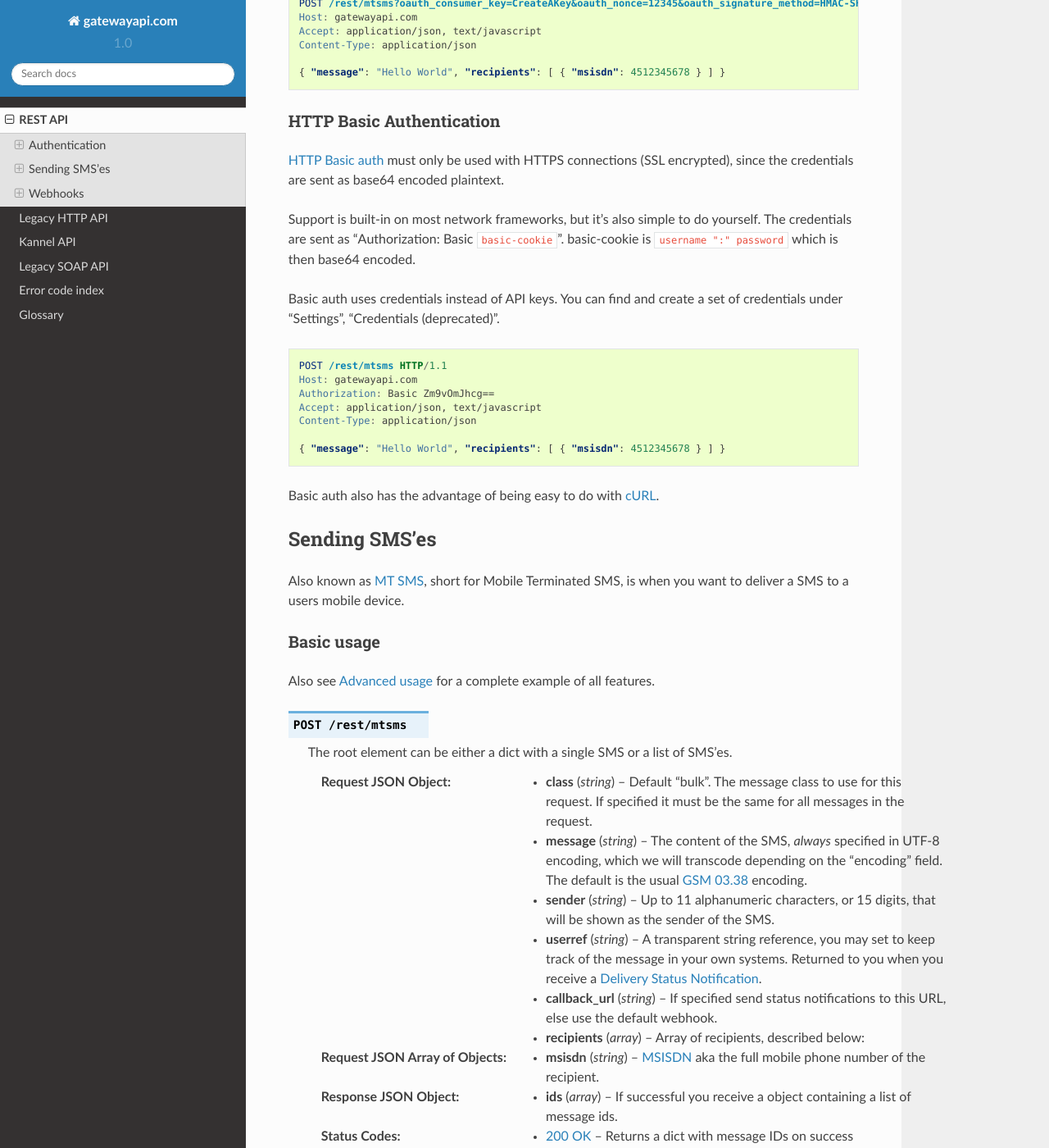
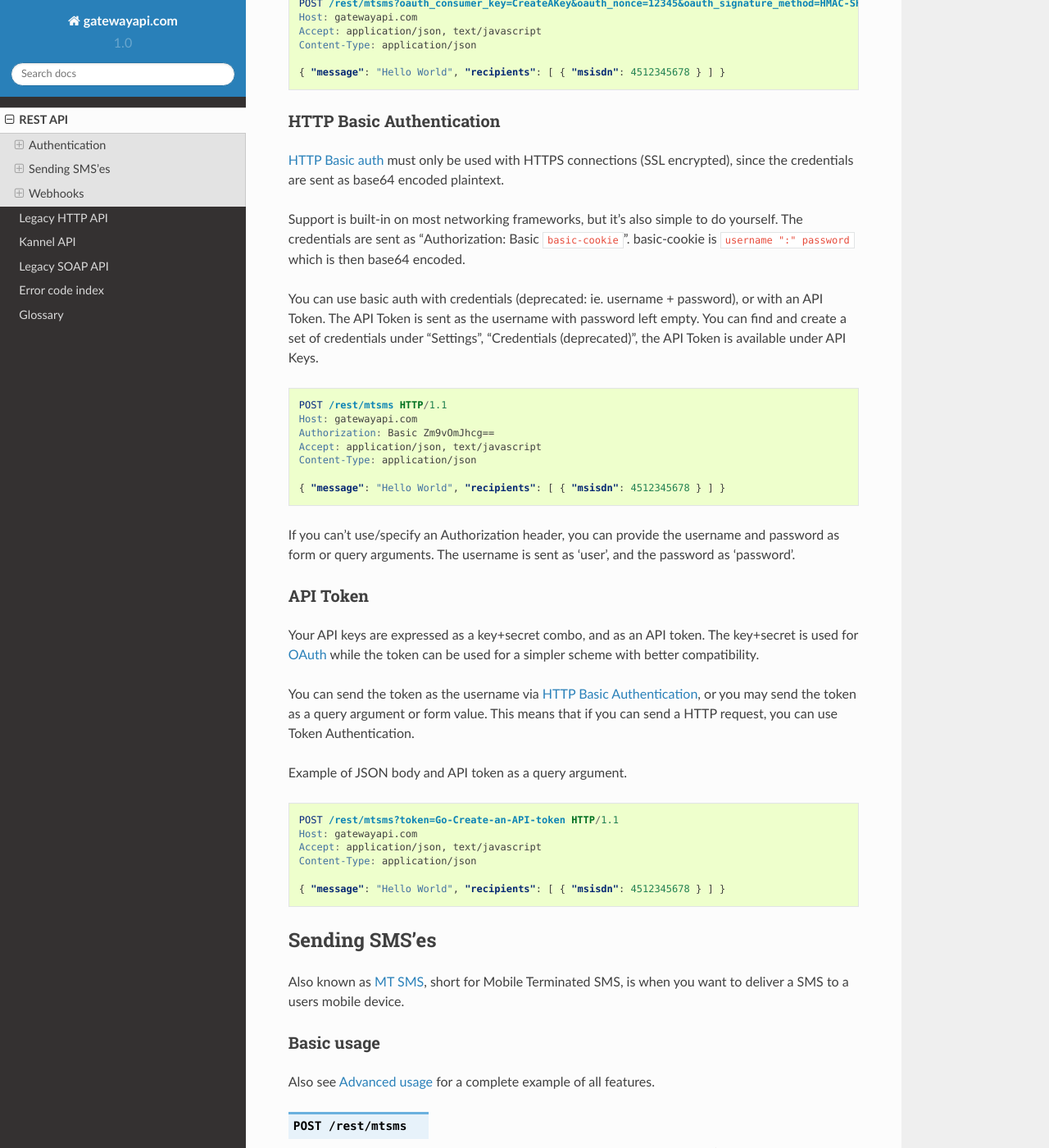
Before and after one commit to onlinecity/gatewayapi-docs, a Sphinx documentation site: the page built from docs/rest.rst, in a window 1280 px wide and 1400 px high, scrolled down 1254 px. Shown: the whole window at 82% size. Built offline with Sphinx 7.4.7 and the Read the Docs theme 2.0.0, drawn with Linux system fonts in a browser that asks for light colours; some of the changed text lies outside the part shown.

Commit message:
Describe the new API tokens and flat forms
We now accept form/query input on the same level as JSON post bodys,
through the use of flat dicts which expand to the same structure as the
original JSON dicts.

Also API tokens has been added to provide a non-deprecated simple
alternative to OAuth.

```diff
--- a/docs/errors.rst
+++ b/docs/errors.rst
@@ -72,6 +72,7 @@
 0x0226  Invalid / used nonce
 0x0227  No push settings for account %1
 0x0228  No push setting for VAS ID
+0x0229  Invalid token
 0x0310  A message contains the same recipient more than once. MSISDNs %1 is duplicated
 0x0311  Priority %1 not available
 ======  =======================
--- a/docs/rest.rst
+++ b/docs/rest.rst
@@ -6,17 +6,20 @@
 predominately on HTTP POST calls and JSON.
 
 To use this API you must be a customer on the GatewayAPI.com platform, and run
-on modern SSL/TLS software (support SHA-2 & ECDHE_ECDSA, ie. OpenSSL 1.0+,
-NSS 3.11+, Win2k8/Vista+, Java 7+).
-If you are stuck with ancient SSL/TLS software (OpenSSL 0.9.8, Win XP/2k3 or
-Java 6), use the https://badssl.gatewayapi.com/ domain instead.
-You can even use it without SSL at all if your setup requires it.
+on "modern" SSL/TLS software (support SHA-2, ie. OpenSSL 0.9.8+, NSS 3.11+,
+Win2k8/Vista+, Java 7+).
+If you are stuck on ie. Windows XP/2k3, try https://sha1.gatewayapi.com/.
+If nothing works, use http://badssl.gatewayapi.com/ - you can use this domain
+without SSL at all, but your API keys will be sent as cleartext, so we advise
+against it.
+
 
 Authentication
 --------------
-Use either :ref:`oauth` or :ref:`HTTP Basic Authentication`. We encourage the use
-of :ref:`oauth`, since it provides the best protection and although not
-as ubiquitous as basic auth, it's well supported by most frameworks.
+Use either :ref:`oauth`, :ref:`HTTP Basic Authentication` or
+:ref:`API Token`. We encourage the use of :ref:`oauth`, since it
+provides the best protection and although not as ubiquitous as basic auth, it's
+well supported by most frameworks.
 
 .. _oauth:
 
@@ -73,12 +76,14 @@
 `HTTP Basic auth`_ must only be used with HTTPS connections (SSL encrypted),
 since the credentials are sent as base64 encoded plaintext.
 
-Support is built-in on most network frameworks, but it's also simple to do
+Support is built-in on most networking frameworks, but it's also simple to do
 yourself. The credentials are sent as "Authorization: Basic ``basic-cookie``".
 basic-cookie is ``username ":" password`` which is then base64 encoded.
 
-Basic auth uses credentials instead of API keys. You can find and create a set
-of credentials under "Settings", "Credentials (deprecated)".
+You can use basic auth with credentials (deprecated: ie. username + password),
+or with an API Token. The API Token is sent as the username with password left
+empty. You can find and create a set of credentials under "Settings",
+"Credentials (deprecated)", the API Token is available under API Keys.
 
 .. sourcecode:: http
 
@@ -90,8 +95,32 @@
 
    { "message": "Hello World", "recipients": [ { "msisdn": 4512345678 } ] }
 
-Basic auth also has the advantage of being easy to do with `cURL`_.
+If you can't use/specify an Authorization header, you can provide the username
+and password as form or query arguments. The username is sent as 'user', and
+the password as 'password'.
 
+.. _`API Token`:
+
+API Token
+^^^^^^^^^
+Your API keys are expressed as a key+secret combo, and as an API token. The
+key+secret is used for :ref:`oauth` while the token can be used for a simpler
+scheme with better compatibility.
+
+You can send the token as the username via :ref:`HTTP Basic Authentication`,
+or you may send the token as a query argument or form value. This means that
+if you can send a HTTP request, you can use Token Authentication.
+
+Example of JSON body and API token as a query argument.
+
+.. sourcecode:: http
+
+   POST /rest/mtsms?token=Go-Create-an-API-token HTTP/1.1
+   Host: gatewayapi.com
+   Accept: application/json, text/javascript
+   Content-Type: application/json
+
+   { "message": "Hello World", "recipients": [ { "msisdn": 4512345678 } ] }
 
 Sending SMS'es
 --------------
@@ -108,6 +137,7 @@
    :synopsis: Send a new SMS
 
    The root element can be either a dict with a single SMS or a list of SMS'es.
+   You can send data in JSON format, or even as http form data or query args.
 
    :<json string class: Default "bulk". The message class to use for this request. If specified it must be the same for all messages in the request.
    :<json string message: The content of the SMS, *always* specified in UTF-8 encoding, which we will transcode depending on the "encoding" field. The default is the usual :term:`GSM 03.38` encoding.
@@ -145,6 +175,19 @@
           ]
       }
 
+   .. sourcecode:: http
+
+      POST /rest/mtsms?token=Go-Create-an-API-token HTTP/1.1
+      Host: gatewayapi.com
+      Content-Type: application/x-www-form-urlencoded
+
+      message=Hello World&recipients.0.msisdn=4512345678&recipients.1.msisdn=4587654321
+
+   The two examples above do the exact same thing, but with different styles of
+   input. You can even send it all using just a GET url::
+
+     https://gatewayapi.com/rest/mtsms?token=Go-Create-an-API-token&message=Hello+World&recipients.0.msisdn=4512345678&recipients.1.msisdn=4587654321
+
 
 Code Examples
 ^^^^^^^^^^^^^
@@ -177,7 +220,24 @@
 PHP
 ~~~
 
-If you are using composer, then you'll want to use our Guzzle example.
+For a really simple integration, the following will suffice:
+
+.. sourcecode:: php
+
+   <?php
+   // Query args
+   $query = http_build_query(array(
+       'token' => 'Go-Create-an-API-token',
+       'message' => 'Hello World',
+       'recipients.0.msisdn' => 4512345678,
+   ));
+   // Send it
+   $result = file_get_contents('https://gatewayapi.com/rest/mtsms?' . $query);
+   // Get SMS ids (optional)
+   print_r(json_decode($result)->ids);
+
+
+However if you are using composer, then you'll want to use our Guzzle example.
 Install the deps with ``composer require "guzzlehttp/oauth-subscriber 0.3.*"``.
 
 .. sourcecode:: php
@@ -267,14 +327,15 @@
 cURL
 ~~~~
 
-OAuth in cURL / shell is not convenient, since the oauth header changes on every
-request, it's much easier to use :ref:`HTTP Basic Authentication` with cURL.
+API Tokens and the support for form data is a great match for cURL integration,
+since sending an SMS becomes as easy as:
 
 .. sourcecode:: bash
 
-   curl -vv "https://cred_user:cred_pass@gatewayapi.com/rest/mtsms" \
-   -H "Content-Type: application/json" \
-   -d '{ "message": "Hello World", "recipients": [ { "msisdn": 4512345678 } ] }'
+   curl -v https://gatewayapi.com/rest/mtsms \
+     -u Go-Create-an-API-token: \
+     -d message="Hello World" \
+     -d recipients.0.msisdn=4512345678
 
 
 .. _csharp:
```
Also changed, not shown: docs/legacy.rst (+6 -5 lines).
